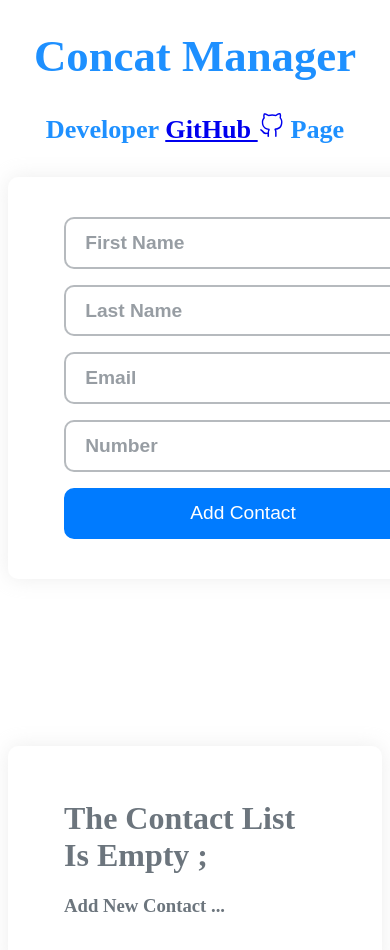
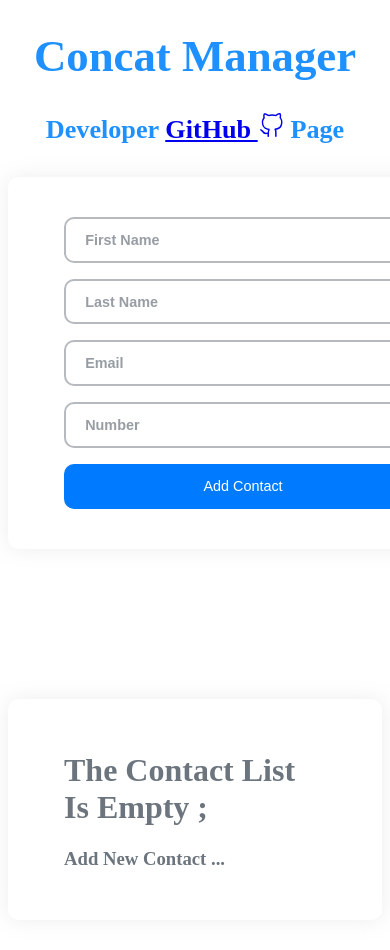
Before and after one commit to mahdl-karami/rjs-contacts, a React (Vite) app: page / in a window 390 px wide. Shown: the top 950 px of the page. Built offline with nearby package versions, Linux system fonts and the light colour scheme; the HTML template or start-up script is replaced by a standard one.

Commit message:
Responsive max-width 500px

```diff
--- a/src/Styles/ContactsList.module.css
+++ b/src/Styles/ContactsList.module.css
@@ -67,3 +67,8 @@
 		}
 	}
 }
+@media only screen and (max-width: 500px) {
+	.contacts li span {
+		font-size: 0.9rem !important;
+	}
+}
--- a/src/Styles/Form.module.css
+++ b/src/Styles/Form.module.css
@@ -45,3 +45,8 @@
 
 		}
 }
+@media only screen and (max-width: 500px) {
+	.form input , .form button {
+		font-size: 0.9rem !important;
+	}
+}
--- a/src/Styles/Validation.module.css
+++ b/src/Styles/Validation.module.css
@@ -1,10 +1,15 @@
 .valid {
 	width: 100%;
 	padding: 1rem 3.5rem;
-    box-shadow: 0 0 10px rgba(255, 0, 0, 0.205);
+	box-shadow: 0 0 10px rgba(255, 0, 0, 0.205);
 	background: rgba(255, 0, 0, 0.199);
 	color: red;
 	border-radius: 10px;
-    font-size: 1.2rem;
+	font-size: 1.2rem;
 	font-weight: 800;
 }
+@media only screen and (max-width: 500px) {
+	.valid {
+		font-size: 0.9rem !important;
+	}
+}
```
